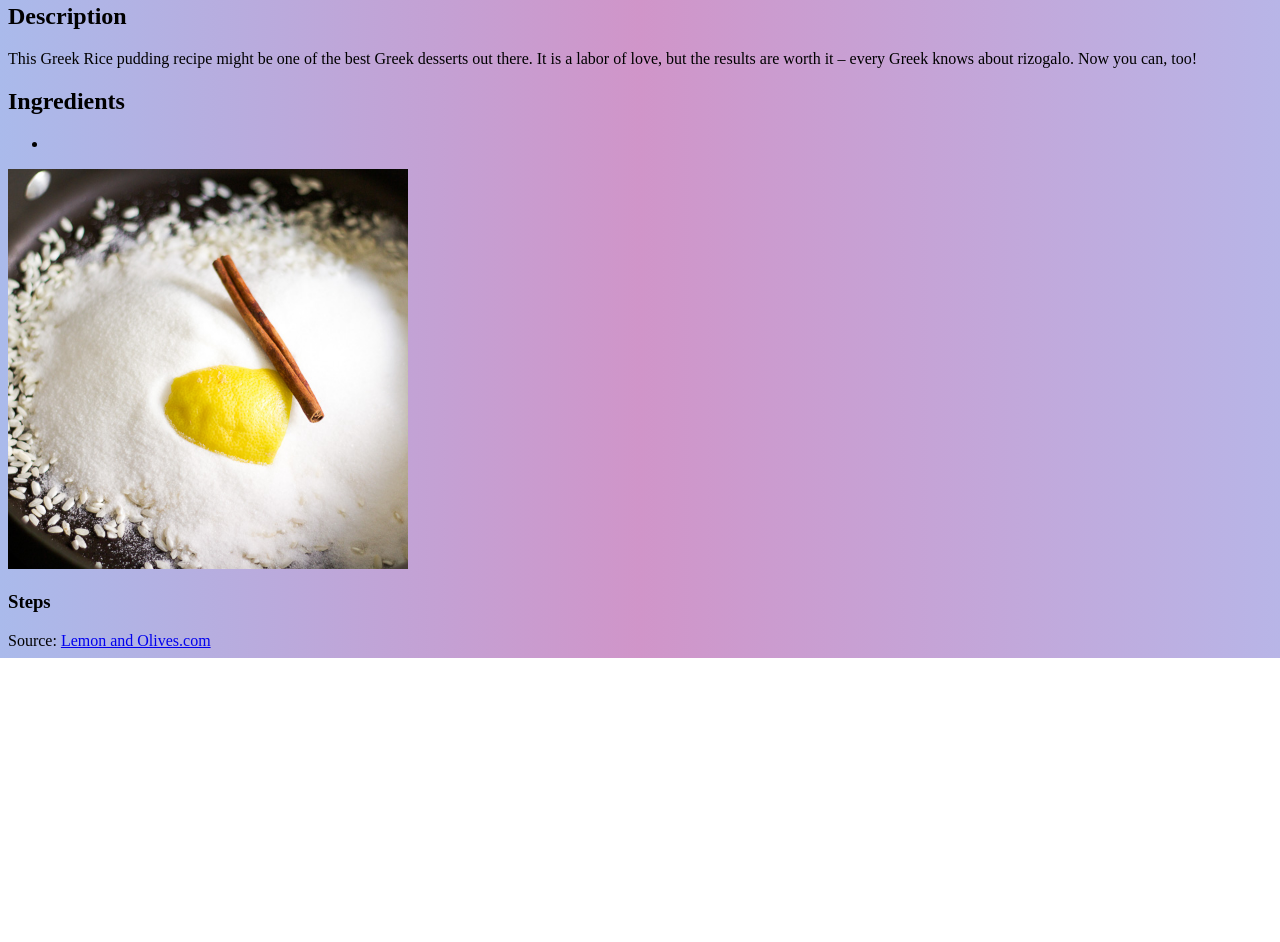
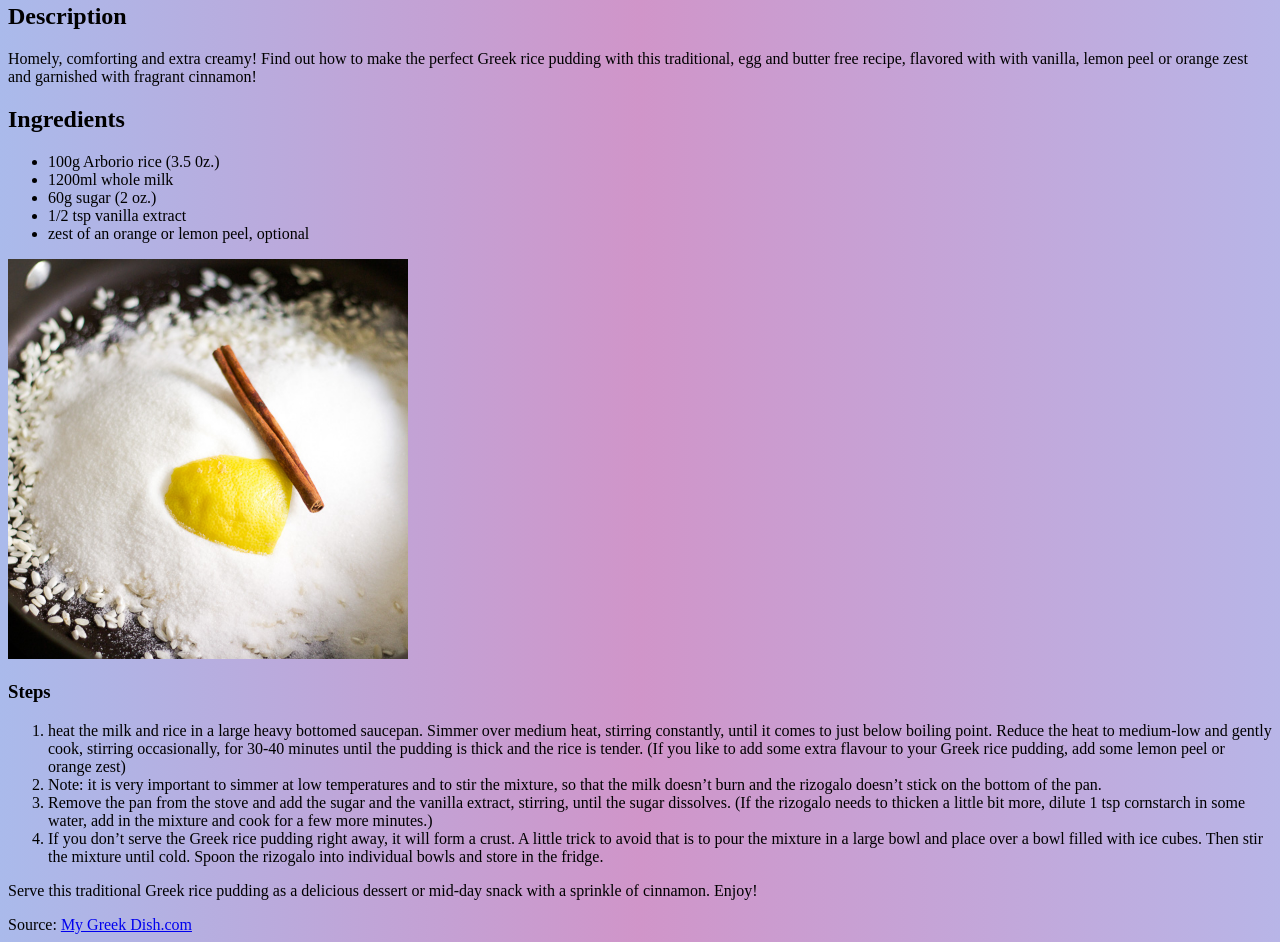
Before and after one commit to mossbutter/odin-recipes, a plain HTML site: page recipes/rizogalo.html in a window 1280 px wide. Shown: the part 519-1461 px from the top of the page. Before the commit the page ends 1177 px from the top, so only its background shows below. Drawn offline with Linux system fonts and the light colour scheme.

Commit message:
Add recipe text

```diff
--- a/recipes/rizogalo.html
+++ b/recipes/rizogalo.html
@@ -13,20 +13,23 @@
   <figure>
     <img
         src="../images/rizogalo.jpg"
-        alt=""
+        alt="a bowl of creamy white rice pudding with cinnamon"
         height="400" />
       <figcaption>Rizogalo (pronounced <em>REEzo-ga-low</em>) is a popular desert and treat in Greek homes.</figcaption>
   </figure>
 
   <h2>Description</h2>
-    <p>This Greek Rice pudding recipe might be one of the best
-      Greek desserts out there. It is a labor of love, but the
-      results are worth it – every Greek knows about rizogalo.
-      Now you can, too!</p>
+    <p>Homely, comforting and extra creamy! Find out how to make the perfect Greek rice
+      pudding with this traditional, egg and butter free recipe, flavored with with
+      vanilla, lemon peel or orange zest and garnished with fragrant cinnamon!</p>
 
   <h2>Ingredients</h2>
       <ul>
-        <li></li>
+        <li>100g Arborio rice (3.5 0z.)</li>
+        <li>1200ml whole milk</li>
+        <li>60g sugar (2 oz.)</li>
+        <li>1/2 tsp vanilla extract</li>
+        <li>zest of an orange or lemon peel, optional</li>
       </ul>
 
 
@@ -36,13 +39,23 @@
       height="400" />
 
   <h3>Steps</h3>
+      <ol>
+        <li>heat the milk and rice in a large heavy bottomed saucepan. Simmer over medium heat, stirring constantly, until it comes to just below boiling point. Reduce the heat to medium-low and gently cook, stirring occasionally, for 30-40 minutes until the pudding is thick and the rice is tender. (If you like to add some extra flavour to your Greek rice pudding, add some lemon peel or orange zest)
+        </li>
+        <li>Note: it is very important to simmer at low temperatures and to stir the mixture, so that the milk doesn’t burn and the rizogalo doesn’t stick on the bottom of the pan.</li>
+        <li>Remove the pan from the stove and add the sugar and the vanilla extract, stirring, until the sugar dissolves. (If the rizogalo needs to thicken a little bit more, dilute 1 tsp cornstarch in some water, add in the mixture and cook for a few more minutes.)</li>
+        <li>If you don’t serve the Greek rice pudding right away, it will form a crust. A little trick to avoid that is to pour the mixture in a large bowl and place over a bowl filled with ice cubes. Then stir the mixture until cold. Spoon the rizogalo into individual bowls and store in the fridge.</li>
+      </ol>
+
+      <p>Serve this traditional Greek rice pudding as a delicious dessert or mid-day snack with a sprinkle of cinnamon. Enjoy!</p>
+
 
 
 
 <footer>
   Source:
-  <a href="https://www.lemonandolives.com/greek-rice-pudding/" target="_blank">
-  Lemon and Olives.com</a>
+  <a href="https://www.mygreekdish.com/recipe/greek-rice-pudding-recipe-rizogalo/" target="_blank">
+  My Greek Dish.com</a>
 </footer>
 
 </body>
```
